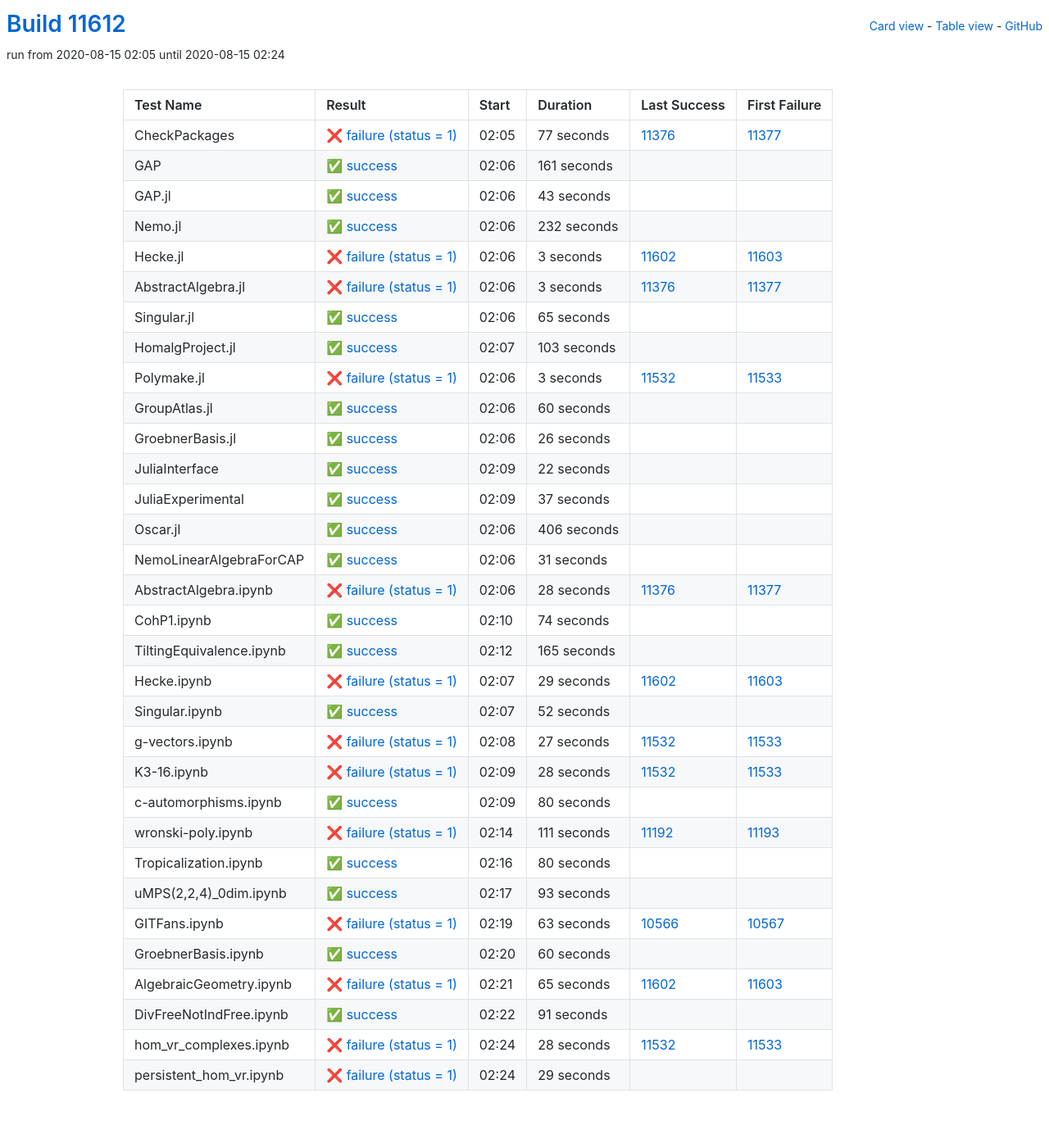
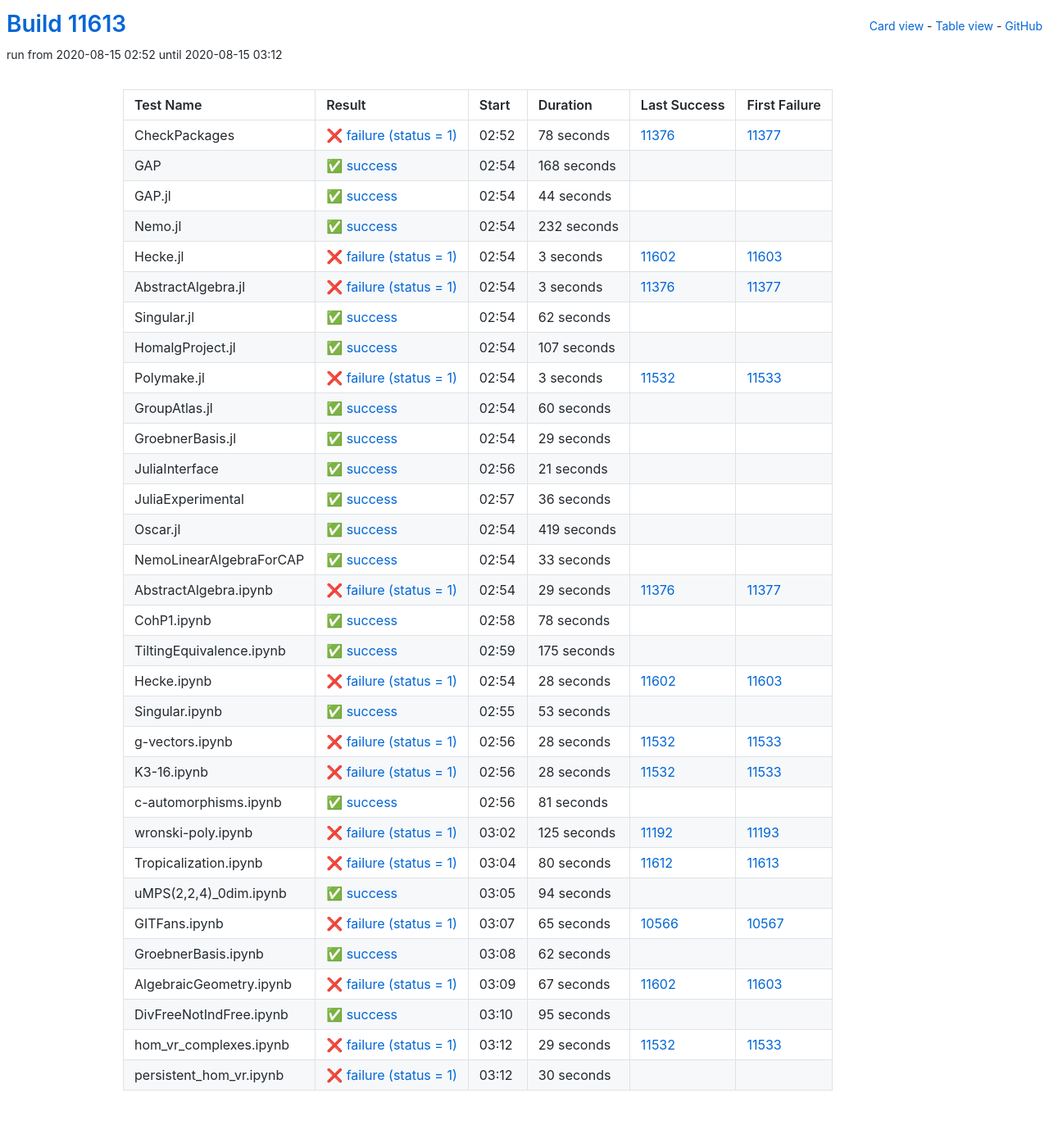
Before and after one commit to oscar-system/oscar-ci-status, a Jekyll site: the page built from table.html, in a window 1280 px wide. Shown: the whole page at 82% size. Built offline with Jekyll 4.4.1, drawn with Linux system fonts in a browser that asks for light colours.

Commit message:
Build #11613

```diff
--- a/_data/ci.yml
+++ b/_data/ci.yml
@@ -1,6 +1,6 @@
 ---
-build: 11612
-build_url: https://oscarci.mathematik.uni-kl.de/job/oscar/11612/
+build: 11613
+build_url: https://oscarci.mathematik.uni-kl.de/job/oscar/11613/
 job: oscar
 organization: oscar-system
 repo: oscar-ci-status
@@ -8,44 +8,44 @@
 tests:
 - name: CheckPackages
   id: checkpackages
-  log: https://oscarci.mathematik.uni-kl.de/job/oscar/11612/artifact/logs/build-11612/CheckPackages.log
-  start: 2020-08-15 02:05
+  log: https://oscarci.mathematik.uni-kl.de/job/oscar/11613/artifact/logs/build-11613/CheckPackages.log
+  start: 2020-08-15 02:52
   success: false
   exitcode: 1
   status: failure
-  duration: 77
+  duration: 78
   last_success: 11376
   last_success_url: https://oscarci.mathematik.uni-kl.de/job/oscar/11376/
   first_failure: 11377
   first_failure_url: https://oscarci.mathematik.uni-kl.de/job/oscar/11377/
 - name: GAP
   id: gap
-  log: https://oscarci.mathematik.uni-kl.de/job/oscar/11612/artifact/logs/build-11612/GAP.log
-  start: 2020-08-15 02:06
+  log: https://oscarci.mathematik.uni-kl.de/job/oscar/11613/artifact/logs/build-11613/GAP.log
+  start: 2020-08-15 02:54
   success: true
   exitcode: 0
   status: success
-  duration: 161
+  duration: 168
   last_success: false
   last_success_url:
   first_failure: false
   first_failure_url:
 - name: GAP.jl
   id: gap-jl
-  log: https://oscarci.mathematik.uni-kl.de/job/oscar/11612/artifact/logs/build-11612/GAP.jl.log
-  start: 2020-08-15 02:06
+  log: https://oscarci.mathematik.uni-kl.de/job/oscar/11613/artifact/logs/build-11613/GAP.jl.log
+  start: 2020-08-15 02:54
   success: true
   exitcode: 0
   status: success
-  duration: 43
+  duration: 44
   last_success: false
   last_success_url:
   first_failure: false
   first_failure_url:
 - name: Nemo.jl
   id: nemo-jl
-  log: https://oscarci.mathematik.uni-kl.de/job/oscar/11612/artifact/logs/build-11612/Nemo.jl.log
-  start: 2020-08-15 02:06
+  log: https://oscarci.mathematik.uni-kl.de/job/oscar/11613/artifact/logs/build-11613/Nemo.jl.log
+  start: 2020-08-15 02:54
   success: true
   exitcode: 0
   status: success
@@ -56,8 +56,8 @@
   first_failure_url:
 - name: Hecke.jl
   id: hecke-jl
-  log: https://oscarci.mathematik.uni-kl.de/job/oscar/11612/artifact/logs/build-11612/Hecke.jl.log
-  start: 2020-08-15 02:06
+  log: https://oscarci.mathematik.uni-kl.de/job/oscar/11613/artifact/logs/build-11613/Hecke.jl.log
+  start: 2020-08-15 02:54
   success: false
   exitcode: 1
   status: failure
@@ -68,8 +68,8 @@
   first_failure_url: https://oscarci.mathematik.uni-kl.de/job/oscar/11603/
 - name: AbstractAlgebra.jl
   id: abstractalgebra-jl
-  log: https://oscarci.mathematik.uni-kl.de/job/oscar/11612/artifact/logs/build-11612/AbstractAlgebra.jl.log
-  start: 2020-08-15 02:06
+  log: https://oscarci.mathematik.uni-kl.de/job/oscar/11613/artifact/logs/build-11613/AbstractAlgebra.jl.log
+  start: 2020-08-15 02:54
   success: false
   exitcode: 1
   status: failure
@@ -80,32 +80,32 @@
   first_failure_url: https://oscarci.mathematik.uni-kl.de/job/oscar/11377/
 - name: Singular.jl
   id: singular-jl
-  log: https://oscarci.mathematik.uni-kl.de/job/oscar/11612/artifact/logs/build-11612/Singular.jl.log
-  start: 2020-08-15 02:06
+  log: https://oscarci.mathematik.uni-kl.de/job/oscar/11613/artifact/logs/build-11613/Singular.jl.log
+  start: 2020-08-15 02:54
   success: true
   exitcode: 0
   status: success
-  duration: 65
+  duration: 62
   last_success: false
   last_success_url:
   first_failure: false
   first_failure_url:
 - name: HomalgProject.jl
   id: homalgproject-jl
-  log: https://oscarci.mathematik.uni-kl.de/job/oscar/11612/artifact/logs/build-11612/HomalgProject.jl.log
-  start: 2020-08-15 02:07
+  log: https://oscarci.mathematik.uni-kl.de/job/oscar/11613/artifact/logs/build-11613/HomalgProject.jl.log
+  start: 2020-08-15 02:54
   success: true
   exitcode: 0
   status: success
-  duration: 103
+  duration: 107
   last_success: false
   last_success_url:
   first_failure: false
   first_failure_url:
 - name: Polymake.jl
   id: polymake-jl
-  log: https://oscarci.mathematik.uni-kl.de/job/oscar/11612/artifact/logs/build-11612/Polymake.jl.log
-  start: 2020-08-15 02:06
+  log: https://oscarci.mathematik.uni-kl.de/job/oscar/11613/artifact/logs/build-11613/Polymake.jl.log
+  start: 2020-08-15 02:54
   success: false
   exitcode: 1
   status: failure
@@ -116,8 +116,8 @@
   first_failure_url: https://oscarci.mathematik.uni-kl.de/job/oscar/11533/
 - name: GroupAtlas.jl
   id: groupatlas-jl
-  log: https://oscarci.mathematik.uni-kl.de/job/oscar/11612/artifact/logs/build-11612/GroupAtlas.jl.log
-  start: 2020-08-15 02:06
+  log: https://oscarci.mathematik.uni-kl.de/job/oscar/11613/artifact/logs/build-11613/GroupAtlas.jl.log
+  start: 2020-08-15 02:54
   success: true
   exitcode: 0
   status: success
@@ -128,140 +128,140 @@
   first_failure_url:
 - name: GroebnerBasis.jl
   id: groebnerbasis-jl
-  log: https://oscarci.mathematik.uni-kl.de/job/oscar/11612/artifact/logs/build-11612/GroebnerBasis.jl.log
-  start: 2020-08-15 02:06
+  log: https://oscarci.mathematik.uni-kl.de/job/oscar/11613/artifact/logs/build-11613/GroebnerBasis.jl.log
+  start: 2020-08-15 02:54
   success: true
   exitcode: 0
   status: success
-  duration: 26
+  duration: 29
   last_success: false
   last_success_url:
   first_failure: false
   first_failure_url:
 - name: JuliaInterface
   id: juliainterface
-  log: https://oscarci.mathematik.uni-kl.de/job/oscar/11612/artifact/logs/build-11612/JuliaInterface.log
-  start: 2020-08-15 02:09
+  log: https://oscarci.mathematik.uni-kl.de/job/oscar/11613/artifact/logs/build-11613/JuliaInterface.log
+  start: 2020-08-15 02:56
   success: true
   exitcode: 0
   status: success
-  duration: 22
+  duration: 21
   last_success: false
   last_success_url:
   first_failure: false
   first_failure_url:
 - name: JuliaExperimental
   id: juliaexperimental
-  log: https://oscarci.mathematik.uni-kl.de/job/oscar/11612/artifact/logs/build-11612/JuliaExperimental.log
-  start: 2020-08-15 02:09
+  log: https://oscarci.mathematik.uni-kl.de/job/oscar/11613/artifact/logs/build-11613/JuliaExperimental.log
+  start: 2020-08-15 02:57
   success: true
   exitcode: 0
   status: success
-  duration: 37
+  duration: 36
   last_success: false
   last_success_url:
   first_failure: false
   first_failure_url:
 - name: Oscar.jl
   id: oscar-jl
-  log: https://oscarci.mathematik.uni-kl.de/job/oscar/11612/artifact/logs/build-11612/Oscar.jl.log
-  start: 2020-08-15 02:06
+  log: https://oscarci.mathematik.uni-kl.de/job/oscar/11613/artifact/logs/build-11613/Oscar.jl.log
+  start: 2020-08-15 02:54
   success: true
   exitcode: 0
   status: success
-  duration: 406
+  duration: 419
   last_success: false
   last_success_url:
   first_failure: false
   first_failure_url:
 - name: NemoLinearAlgebraForCAP
   id: nemolinearalgebraforcap
-  log: https://oscarci.mathematik.uni-kl.de/job/oscar/11612/artifact/logs/build-11612/NemoLinearAlgebraForCAP.log
-  start: 2020-08-15 02:06
+  log: https://oscarci.mathematik.uni-kl.de/job/oscar/11613/artifact/logs/build-11613/NemoLinearAlgebraForCAP.log
+  start: 2020-08-15 02:54
   success: true
   exitcode: 0
   status: success
-  duration: 31
+  duration: 33
   last_success: false
   last_success_url:
   first_failure: false
   first_failure_url:
 - name: AbstractAlgebra.ipynb
   id: abstractalgebra-ipynb
-  log: https://oscarci.mathematik.uni-kl.de/job/oscar/11612/artifact/logs/build-11612/AbstractAlgebra.ipynb.log
-  start: 2020-08-15 02:06
+  log: https://oscarci.mathematik.uni-kl.de/job/oscar/11613/artifact/logs/build-11613/AbstractAlgebra.ipynb.log
+  start: 2020-08-15 02:54
   success: false
   exitcode: 1
   status: failure
-  duration: 28
+  duration: 29
   last_success: 11376
   last_success_url: https://oscarci.mathematik.uni-kl.de/job/oscar/11376/
   first_failure: 11377
   first_failure_url: https://oscarci.mathematik.uni-kl.de/job/oscar/11377/
 - name: CohP1.ipynb
   id: cohp1-ipynb
-  log: https://oscarci.mathematik.uni-kl.de/job/oscar/11612/artifact/logs/build-11612/CohP1.ipynb.log
-  start: 2020-08-15 02:10
+  log: https://oscarci.mathematik.uni-kl.de/job/oscar/11613/artifact/logs/build-11613/CohP1.ipynb.log
+  start: 2020-08-15 02:58
   success: true
   exitcode: 0
   status: success
-  duration: 74
+  duration: 78
   last_success: false
   last_success_url:
   first_failure: false
   first_failure_url:
 - name: TiltingEquivalence.ipynb
   id: tiltingequivalence-ipynb
-  log: https://oscarci.mathematik.uni-kl.de/job/oscar/11612/artifact/logs/build-11612/TiltingEquivalence.ipynb.log
-  start: 2020-08-15 02:12
+  log: https://oscarci.mathematik.uni-kl.de/job/oscar/11613/artifact/logs/build-11613/TiltingEquivalence.ipynb.log
+  start: 2020-08-15 02:59
   success: true
   exitcode: 0
   status: success
-  duration: 165
+  duration: 175
   last_success: false
   last_success_url:
   first_failure: false
   first_failure_url:
 - name: Hecke.ipynb
   id: hecke-ipynb
-  log: https://oscarci.mathematik.uni-kl.de/job/oscar/11612/artifact/logs/build-11612/Hecke.ipynb.log
-  start: 2020-08-15 02:07
+  log: https://oscarci.mathematik.uni-kl.de/job/oscar/11613/artifact/logs/build-11613/Hecke.ipynb.log
+  start: 2020-08-15 02:54
   success: false
   exitcode: 1
   status: failure
-  duration: 29
+  duration: 28
   last_success: 11602
   last_success_url: https://oscarci.mathematik.uni-kl.de/job/oscar/11602/
   first_failure: 11603
   first_failure_url: https://oscarci.mathematik.uni-kl.de/job/oscar/11603/
 - name: Singular.ipynb
   id: singular-ipynb
-  log: https://oscarci.mathematik.uni-kl.de/job/oscar/11612/artifact/logs/build-11612/Singular.ipynb.log
-  start: 2020-08-15 02:07
+  log: https://oscarci.mathematik.uni-kl.de/job/oscar/11613/artifact/logs/build-11613/Singular.ipynb.log
+  start: 2020-08-15 02:55
   success: true
   exitcode: 0
   status: success
-  duration: 52
+  duration: 53
   last_success: false
   last_success_url:
   first_failure: false
   first_failure_url:
 - name: g-vectors.ipynb
   id: g-vectors-ipynb
-  log: https://oscarci.mathematik.uni-kl.de/job/oscar/11612/artifact/logs/build-11612/g-vectors.ipynb.log
-  start: 2020-08-15 02:08
+  log: https://oscarci.mathematik.uni-kl.de/job/oscar/11613/artifact/logs/build-11613/g-vectors.ipynb.log
+  start: 2020-08-15 02:56
   success: false
   exitcode: 1
   status: failure
-  duration: 27
+  duration: 28
   last_success: 11532
   last_success_url: https://oscarci.mathematik.uni-kl.de/job/oscar/11532/
   first_failure: 11533
   first_failure_url: https://oscarci.mathematik.uni-kl.de/job/oscar/11533/
 - name: K3-16.ipynb
   id: k3-16-ipynb
-  log: https://oscarci.mathematik.uni-kl.de/job/oscar/11612/artifact/logs/build-11612/K3-16.ipynb.log
-  start: 2020-08-15 02:09
+  log: https://oscarci.mathematik.uni-kl.de/job/oscar/11613/artifact/logs/build-11613/K3-16.ipynb.log
+  start: 2020-08-15 02:56
   success: false
   exitcode: 1
   status: failure
@@ -272,120 +272,120 @@
   first_failure_url: https://oscarci.mathematik.uni-kl.de/job/oscar/11533/
 - name: c-automorphisms.ipynb
   id: c-automorphisms-ipynb
-  log: https://oscarci.mathematik.uni-kl.de/job/oscar/11612/artifact/logs/build-11612/c-automorphisms.ipynb.log
-  start: 2020-08-15 02:09
+  log: https://oscarci.mathematik.uni-kl.de/job/oscar/11613/artifact/logs/build-11613/c-automorphisms.ipynb.log
+  start: 2020-08-15 02:56
   success: true
   exitcode: 0
   status: success
-  duration: 80
+  duration: 81
   last_success: false
   last_success_url:
   first_failure: false
   first_failure_url:
 - name: wronski-poly.ipynb
   id: wronski-poly-ipynb
-  log: https://oscarci.mathematik.uni-kl.de/job/oscar/11612/artifact/logs/build-11612/wronski-poly.ipynb.log
-  start: 2020-08-15 02:14
+  log: https://oscarci.mathematik.uni-kl.de/job/oscar/11613/artifact/logs/build-11613/wronski-poly.ipynb.log
+  start: 2020-08-15 03:02
   success: false
   exitcode: 1
   status: failure
-  duration: 111
+  duration: 125
   last_success: 11192
   last_success_url: https://oscarci.mathematik.uni-kl.de/job/oscar/11192/
   first_failure: 11193
   first_failure_url: https://oscarci.mathematik.uni-kl.de/job/oscar/11193/
 - name: Tropicalization.ipynb
   id: tropicalization-ipynb
-  log: https://oscarci.mathematik.uni-kl.de/job/oscar/11612/artifact/logs/build-11612/Tropicalization.ipynb.log
-  start: 2020-08-15 02:16
+  log: https://oscarci.mathematik.uni-kl.de/job/oscar/11613/artifact/logs/build-11613/Tropicalization.ipynb.log
+  start: 2020-08-15 03:04
+  success: false
+  exitcode: 1
+  status: failure
+  duration: 80
+  last_success: 11612
+  last_success_url: https://oscarci.mathematik.uni-kl.de/job/oscar/11612/
+  first_failure: 11613
+  first_failure_url: https://oscarci.mathematik.uni-kl.de/job/oscar/11613/
+- name: uMPS(2,2,4)_0dim.ipynb
+  id: umps-2-2-4-0dim-ipynb
+  log: https://oscarci.mathematik.uni-kl.de/job/oscar/11613/artifact/logs/build-11613/uMPS-2-2-4-_0dim.ipynb.log
+  start: 2020-08-15 03:05
   success: true
   exitcode: 0
   status: success
-  duration: 80
-  last_success: false
-  last_success_url:
-  first_failure: false
-  first_failure_url:
-- name: uMPS(2,2,4)_0dim.ipynb
-  id: umps-2-2-4-0dim-ipynb
-  log: https://oscarci.mathematik.uni-kl.de/job/oscar/11612/artifact/logs/build-11612/uMPS-2-2-4-_0dim.ipynb.log
-  start: 2020-08-15 02:17
-  success: true
-  exitcode: 0
-  status: success
-  duration: 93
+  duration: 94
   last_success: false
   last_success_url:
   first_failure: false
   first_failure_url:
 - name: GITFans.ipynb
   id: gitfans-ipynb
-  log: https://oscarci.mathematik.uni-kl.de/job/oscar/11612/artifact/logs/build-11612/GITFans.ipynb.log
-  start: 2020-08-15 02:19
+  log: https://oscarci.mathematik.uni-kl.de/job/oscar/11613/artifact/logs/build-11613/GITFans.ipynb.log
+  start: 2020-08-15 03:07
   success: false
   exitcode: 1
   status: failure
-  duration: 63
+  duration: 65
   last_success: 10566
   last_success_url: https://oscarci.mathematik.uni-kl.de/job/oscar/10566/
   first_failure: 10567
   first_failure_url: https://oscarci.mathematik.uni-kl.de/job/oscar/10567/
 - name: GroebnerBasis.ipynb
   id: groebnerbasis-ipynb
-  log: https://oscarci.mathematik.uni-kl.de/job/oscar/11612/artifact/logs/build-11612/GroebnerBasis.ipynb.log
-  start: 2020-08-15 02:20
+  log: https://oscarci.mathematik.uni-kl.de/job/oscar/11613/artifact/logs/build-11613/GroebnerBasis.ipynb.log
+  start: 2020-08-15 03:08
   success: true
   exitcode: 0
   status: success
-  duration: 60
+  duration: 62
   last_success: false
   last_success_url:
   first_failure: false
   first_failure_url:
 - name: AlgebraicGeometry.ipynb
   id: algebraicgeometry-ipynb
-  log: https://oscarci.mathematik.uni-kl.de/job/oscar/11612/artifact/logs/build-11612/AlgebraicGeometry.ipynb.log
-  start: 2020-08-15 02:21
+  log: https://oscarci.mathematik.uni-kl.de/job/oscar/11613/artifact/logs/build-11613/AlgebraicGeometry.ipynb.log
+  start: 2020-08-15 03:09
   success: false
   exitcode: 1
   status: failure
-  duration: 65
+  duration: 67
   last_success: 11602
   last_success_url: https://oscarci.mathematik.uni-kl.de/job/oscar/11602/
   first_failure: 11603
   first_failure_url: https://oscarci.mathematik.uni-kl.de/job/oscar/11603/
 - name: DivFreeNotIndFree.ipynb
   id: divfreenotindfree-ipynb
-  log: https://oscarci.mathematik.uni-kl.de/job/oscar/11612/artifact/logs/build-11612/DivFreeNotIndFree.ipynb.log
-  start: 2020-08-15 02:22
+  log: https://oscarci.mathematik.uni-kl.de/job/oscar/11613/artifact/logs/build-11613/DivFreeNotIndFree.ipynb.log
+  start: 2020-08-15 03:10
   success: true
   exitcode: 0
   status: success
-  duration: 91
+  duration: 95
   last_success: false
   last_success_url:
   first_failure: false
   first_failure_url:
 - name: hom_vr_complexes.ipynb
   id: hom-vr-complexes-ipynb
-  log: https://oscarci.mathematik.uni-kl.de/job/oscar/11612/artifact/logs/build-11612/hom_vr_complexes.ipynb.log
-  start: 2020-08-15 02:24
+  log: https://oscarci.mathematik.uni-kl.de/job/oscar/11613/artifact/logs/build-11613/hom_vr_complexes.ipynb.log
+  start: 2020-08-15 03:12
   success: false
   exitcode: 1
   status: failure
-  duration: 28
+  duration: 29
   last_success: 11532
   last_success_url: https://oscarci.mathematik.uni-kl.de/job/oscar/11532/
   first_failure: 11533
   first_failure_url: https://oscarci.mathematik.uni-kl.de/job/oscar/11533/
 - name: persistent_hom_vr.ipynb
   id: persistent-hom-vr-ipynb
-  log: https://oscarci.mathematik.uni-kl.de/job/oscar/11612/artifact/logs/build-11612/persistent_hom_vr.ipynb.log
-  start: 2020-08-15 02:24
+  log: https://oscarci.mathematik.uni-kl.de/job/oscar/11613/artifact/logs/build-11613/persistent_hom_vr.ipynb.log
+  start: 2020-08-15 03:12
   success: false
   exitcode: 1
   status: failure
-  duration: 29
+  duration: 30
   last_success: false
   last_success_url:
   first_failure: false
```
Also changed, not shown: README.md.
